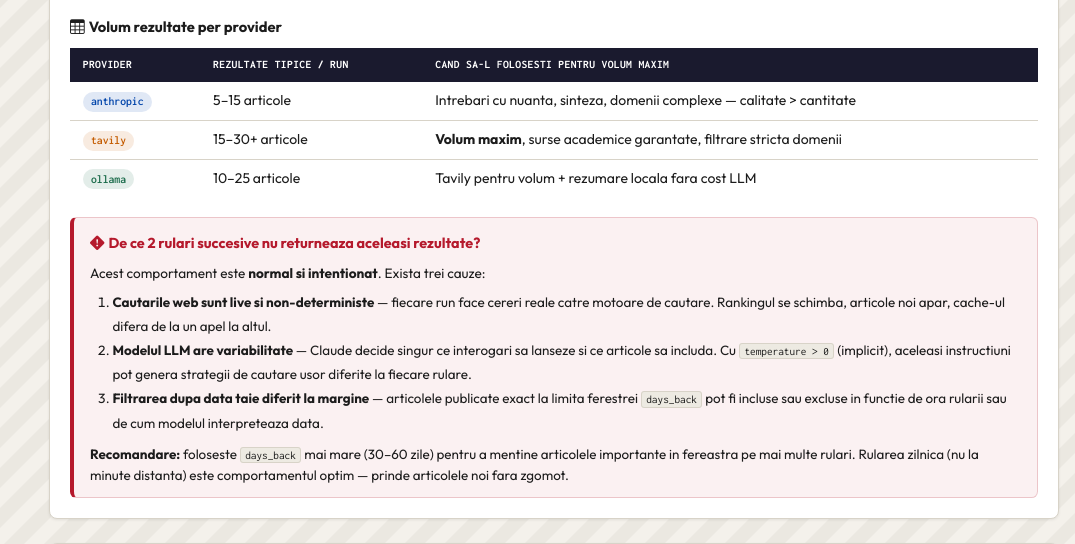
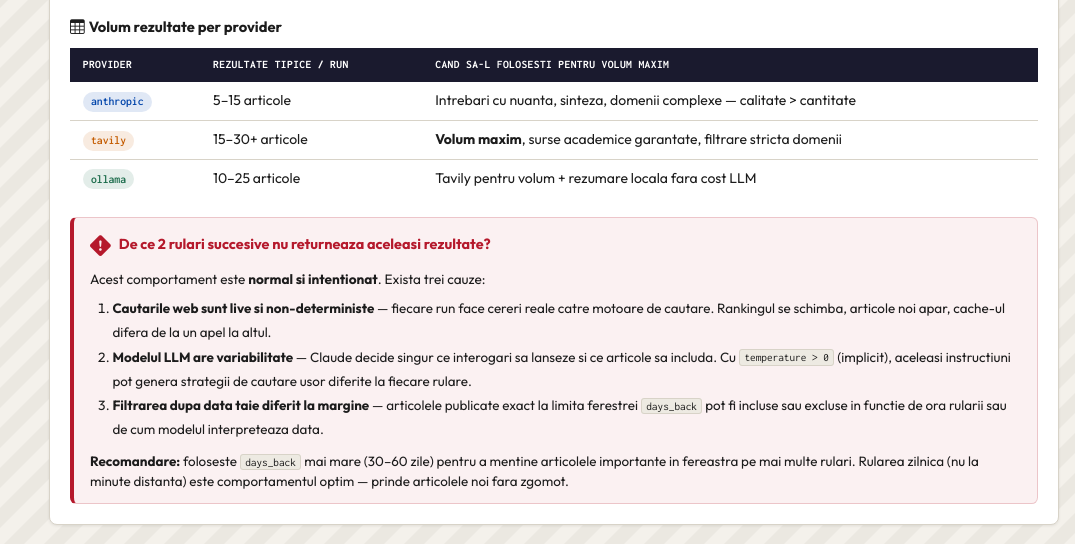
Before and after one commit to remhere3/agent-articole-new, a FastAPI app: page /documentation in a window 1280 px wide. Shown: the part 5707-6251 px from the top of the page, without its empty margins (205-1280 px from the left). Run offline with FastAPI, Linux system fonts and the light colour scheme.

Commit message:
docs: mareste icon-ul sectiunii non-determinism

```diff
--- a/app/templates/documentation.html
+++ b/app/templates/documentation.html
@@ -908,7 +908,7 @@ TOPICS = [
 
     <!-- De ce rezultatele difera intre rulari -->
     <div style="background:rgba(181,25,44,.06);border:1px solid rgba(181,25,44,.2);border-left:4px solid #b5192c;border-radius:.4rem;padding:.75rem 1rem;">
-      <strong style="color:#b5192c;font-size:.9rem;"><i class="bi bi-exclamation-diamond-fill me-1"></i>De ce 2 rulari succesive nu returneaza aceleasi rezultate?</strong>
+      <strong style="color:#b5192c;font-size:.9rem;"><i class="bi bi-exclamation-diamond-fill me-2" style="font-size:1.3rem;vertical-align:middle;"></i>De ce 2 rulari succesive nu returneaza aceleasi rezultate?</strong>
       <p style="margin:.5rem 0 .4rem;font-size:.85rem;">Acest comportament este <strong>normal si intentionat</strong>. Exista trei cauze:</p>
       <ol style="font-size:.84rem;margin:0 0 .6rem;padding-left:1.4rem;line-height:1.8;">
         <li><strong>Cautarile web sunt live si non-deterministe</strong> — fiecare run face cereri reale catre motoare de cautare. Rankingul se schimba, articole noi apar, cache-ul difera de la un apel la altul.</li>
```
